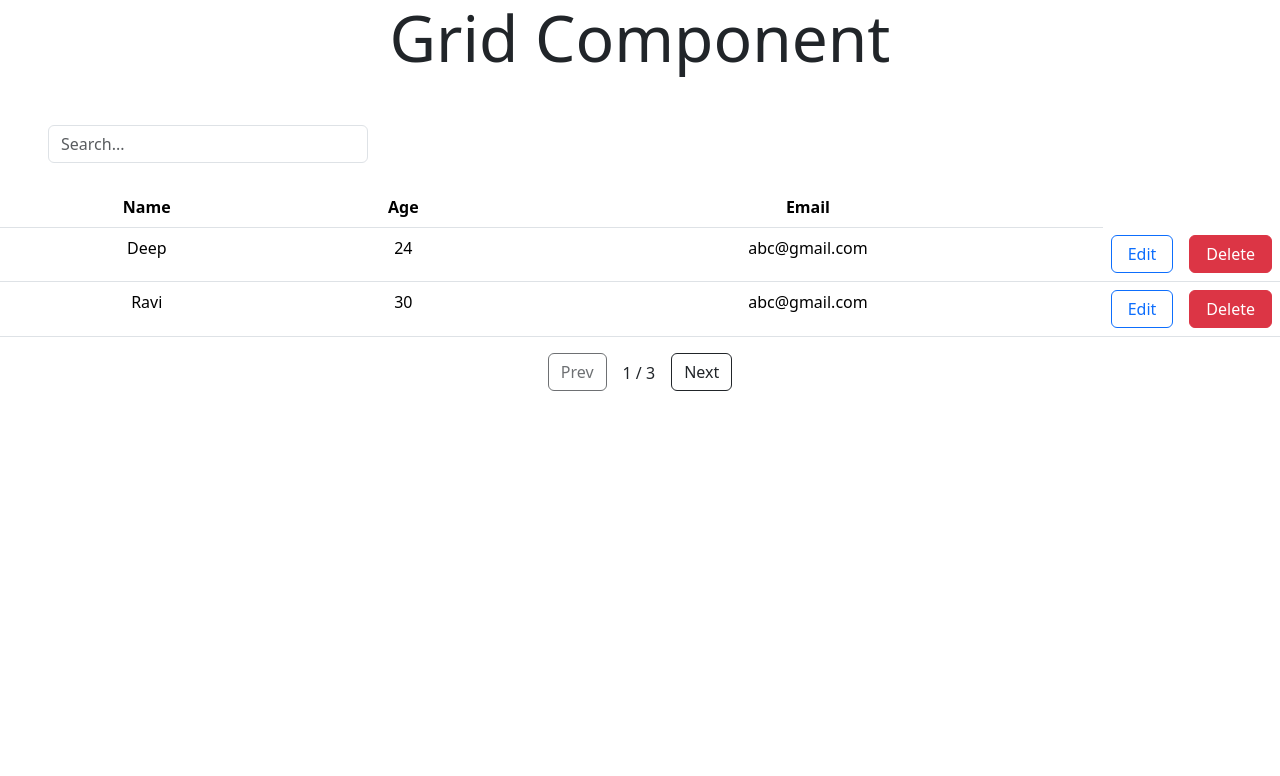
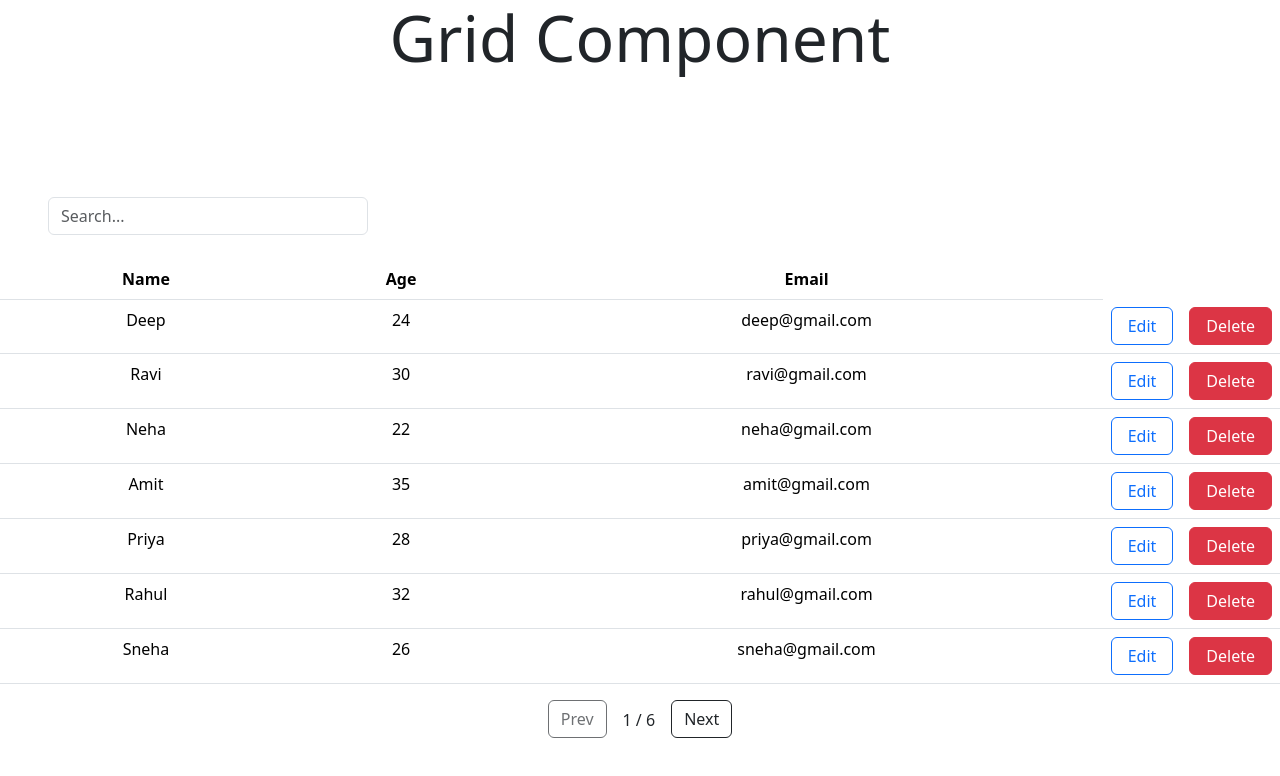
Before and after one commit to deepthakkardash/Grid-Component, a React (Vite) app: page / in a window 1280 px wide. Shown: the top 776 px of the page. Built offline with nearby package versions, Linux system fonts and the light colour scheme.

Commit message:
Added changes according to requirement

```diff
--- a/src/App.jsx
+++ b/src/App.jsx
@@ -7,20 +7,135 @@ import TableUse from './Component/TableUse';
 function App() {
 
   const columns = [
-  { field: "name", headerName: "Name", width: 400 , isSort: true},
-  { field: "age", headerName: "Age", width: 300, isSort:true},
-  { field: "email", headerName: "Email", width:800}
+  { field: "name", headerName: "Name", width: 400 , isSort: true, searchable: true},
+  { field: "age", headerName: "Age", width: 300, isSort:true, searchable:true},
+  { field: "email", headerName: "Email", width:800, }
   // { field: "email", headerName: "Email", width:300}
 ];
 
 const data = [
-  { name: "Deep", "age": 24 , email: "abc@gmail.com"},
-  { name: "Ravi", "age": 30 , email: "abc@gmail.com"},
-  { name: "Neha", "age": 22 , email: "abc@gmail.com"},
-  { name: "Sara", "age": 27 , email: "abc@gmail.com"},
-  { name: "Amit", "age": 40 , email: "abc@gmail.com"},
-  { name : "payal", "age":22, email:"payal@gmail.com"}
+  { name: "Deep", age: 24, email: "deep@gmail.com" },
+  { name: "Ravi", age: 30, email: "ravi@gmail.com" },
+  { name: "Neha", age: 22, email: "neha@gmail.com" },
+  { name: "Amit", age: 35, email: "amit@gmail.com" },
+  { name: "Priya", age: 28, email: "priya@gmail.com" },
+  { name: "Rahul", age: 32, email: "rahul@gmail.com" },
+  { name: "Sneha", age: 26, email: "sneha@gmail.com" },
+  { name: "Vikas", age: 40, email: "vikas@gmail.com" },
+  { name: "Anjali", age: 25, email: "anjali@gmail.com" },
+  { name: "Karan", age: 29, email: "karan@gmail.com" },
+
+  { name: "Pooja", age: 27, email: "pooja@gmail.com" },
+  { name: "Suresh", age: 45, email: "suresh@gmail.com" },
+  { name: "Meena", age: 38, email: "meena@gmail.com" },
+  { name: "Nikhil", age: 23, email: "nikhil@gmail.com" },
+  { name: "Rohit", age: 34, email: "rohit@gmail.com" },
+  { name: "Komal", age: 31, email: "komal@gmail.com" },
+  { name: "Arjun", age: 36, email: "arjun@gmail.com" },
+  { name: "Shreya", age: 24, email: "shreya@gmail.com" },
+  { name: "Abhishek", age: 33, email: "abhishek@gmail.com" },
+  { name: "Payal", age: 22, email: "payal@gmail.com" },
+
+  { name: "Sunil", age: 41, email: "sunil@gmail.com" },
+  { name: "Isha", age: 28, email: "isha@gmail.com" },
+  { name: "Manish", age: 39, email: "manish@gmail.com" },
+  { name: "Ritu", age: 26, email: "ritu@gmail.com" },
+  { name: "Dev", age: 35, email: "dev@gmail.com" },
+  { name: "Alka", age: 43, email: "alka@gmail.com" },
+  { name: "Mohit", age: 30, email: "mohit@gmail.com" },
+  { name: "Kavita", age: 37, email: "kavita@gmail.com" },
+  { name: "Sanjay", age: 44, email: "sanjay@gmail.com" },
+  { name: "Tina", age: 25, email: "tina@gmail.com" },
+
+  { name: "Yash", age: 21, email: "yash@gmail.com" },
+  { name: "Rakesh", age: 48, email: "rakesh@gmail.com" },
+  { name: "Naina", age: 27, email: "naina@gmail.com" },
+  { name: "Aditya", age: 34, email: "aditya@gmail.com" },
+  { name: "Sonali", age: 29, email: "sonali@gmail.com" },
+  { name: "Hemant", age: 42, email: "hemant@gmail.com" },
+  { name: "Kirti", age: 23, email: "kirti@gmail.com" },
+  { name: "Gaurav", age: 31, email: "gaurav@gmail.com" },
+  { name: "Bhavna", age: 36, email: "bhavna@gmail.com" },
+  { name: "Akash", age: 28, email: "akash@gmail.com" }
 ];
+
+
+
+let filterable=true;
+let sortable=true;
+
+let pageSize=7;
+
+function DeleteFunction(row)
+  {
+    console.log("Delete :: "+row.name);
+  }
+
+  function editFunction(row)
+  {
+    console.log("Edit :: "+row.name);
+  }
+
+
+
+
+  const [sortConfig, setSortConfig] = useState(null);
+  const [page, setPage] = useState(1);
+  const [search, setSearch] = useState("");
+
+  // Filtering
+const filteredData = useMemo(() => {
+  if (!filterable || search.trim() === "") return data;
+
+  // Get only searchable columns
+  let searchableColumns = columns
+    .filter(col => col.searchable)
+    .map(col => col.field);
+
+
+  return data.filter(row =>
+    searchableColumns.some(colKey => {
+      const value = row[colKey];
+      if (value === null || value === undefined) return false;
+
+      return value
+        .toString()
+        .toLowerCase()
+        .includes(search.toLowerCase());
+    })
+  );
+}, [data, search, columns, filterable]);
+
+
+  // Sorting
+  const sortedData = useMemo(() => {
+    if (!sortConfig || sortable==false) return filteredData;
+
+    const { field, direction } = sortConfig;
+
+    return [...filteredData].sort((a, b) => {
+      if (a[field] < b[field]) return direction === "asc" ? -1 : 1;
+      if (a[field] > b[field]) return direction === "asc" ? 1 : -1;
+      return 0;
+    });
+  }, [filteredData, sortConfig]);
+
+  // Pagination
+  const totalPages = Math.ceil(sortedData.length / pageSize);
+  const paginatedData = sortedData.slice(
+    (page - 1) * pageSize,
+    page * pageSize
+  );
+
+  // Event Handlers
+  const handleSort = (field) => {
+    setSortConfig((prev) => {
+      if (prev?.field === field) {
+        return { field, direction: prev.direction === "asc" ? "desc" : "asc" };
+      }
+      return { field, direction: "asc" };
+    });
+  };
 
 
 
@@ -28,13 +143,43 @@ const data = [
     <>
       <h1 className='display-3 text-center mb-5'>Grid Component</h1>
 
-        <TableUse
+{/* Using 3rd component */}
+        {/* <TableUse
           columns={columns}
           data={data}
-          pageSize={2}
+          pageSize={10}
           sortable={true}
           filterable={true}
-        />
+          DeleteFunction={DeleteFunction}
+          editFunction={editFunction}
+        /> */}
+
+<br />
+<br />
+<br />
+
+
+{/* Direct Without 3rd Component */}
+        <DataGrid
+              columns={columns}
+              data={paginatedData}
+              search={search}
+              onSearchChange={setSearch}
+              sortConfig={sortConfig}
+              onSortChange={handleSort}
+              page={page}
+              totalPages={totalPages}
+              onPageChange={setPage}
+              sortable = {true}
+              filterable = {true}
+              DeleteFunction={DeleteFunction}
+              editFunction={editFunction}
+            />
+
+<br />
+<br />
+<br />
+
 
     </>
   )
--- a/src/Component/TableUse.jsx
+++ b/src/Component/TableUse.jsx
@@ -1,29 +1,42 @@
 import { useMemo, useState } from "react";
 import DataGrid from "../DataGrid";
 
-export default function TableUse({
+export default function  TableUse({
   columns,
   data,
   pageSize = 5,
   sortable = false,
   filterable = false,
-
+  DeleteFunction,
+  editFunction
 }) {
   const [sortConfig, setSortConfig] = useState(null);
   const [page, setPage] = useState(1);
   const [search, setSearch] = useState("");
 
   // Filtering
-  const filteredData = useMemo(() => {
-    if (search.trim() === "" || filterable == false) return data;
+const filteredData = useMemo(() => {
+  if (!filterable || search.trim() === "") return data;
 
-    return data.filter((row) =>
-      Object.values(row)
-        .join(" ")
+  // Get only searchable columns
+  let searchableColumns = columns
+    .filter(col => col.searchable)
+    .map(col => col.field);
+
+
+  return data.filter(row =>
+    searchableColumns.some(colKey => {
+      const value = row[colKey];
+      if (value === null || value === undefined) return false;
+
+      return value
+        .toString()
         .toLowerCase()
-        .includes(search.toLowerCase())
-    );
-  }, [data, search]);
+        .includes(search.toLowerCase());
+    })
+  );
+}, [data, search, columns, filterable]);
+
 
   // Sorting
   const sortedData = useMemo(() => {
@@ -55,6 +68,9 @@ export default function TableUse({
     });
   };
 
+
+
+
   return (
     <DataGrid
       columns={columns}
@@ -68,6 +84,8 @@ export default function TableUse({
       onPageChange={setPage}
       sortable = {sortable}
       filterable = {filterable}
+      DeleteFunction={DeleteFunction}
+      editFunction={editFunction}
     />
   );
 }
--- a/src/DataGrid.jsx
+++ b/src/DataGrid.jsx
@@ -10,8 +10,10 @@ export default function DataGrid({
   page,
   totalPages,
   onPageChange,
-  sortable = false,
-  filterable = false,
+  sortable = true,
+  filterable = true,
+  editFunction,
+  DeleteFunction
 }) {
   return (
     <div>
@@ -66,14 +68,14 @@ export default function DataGrid({
                   <td key={col.field}>{row[col.field]}</td>
                 ))}
                 <td>
-                  <button className="btn btn-outline-primary px-3" >
+                  <button className="btn btn-outline-primary px-3" onClick={()=>editFunction(row)}>
                     Edit
                   </button>
                 </td>
 
 
                 <td>
-                  <button className="btn btn-danger px-3" >Delete</button>
+                  <button className="btn btn-danger px-3" onClick={()=>DeleteFunction(row)}>Delete</button>
                 </td>
               </tr>
             ))
```
